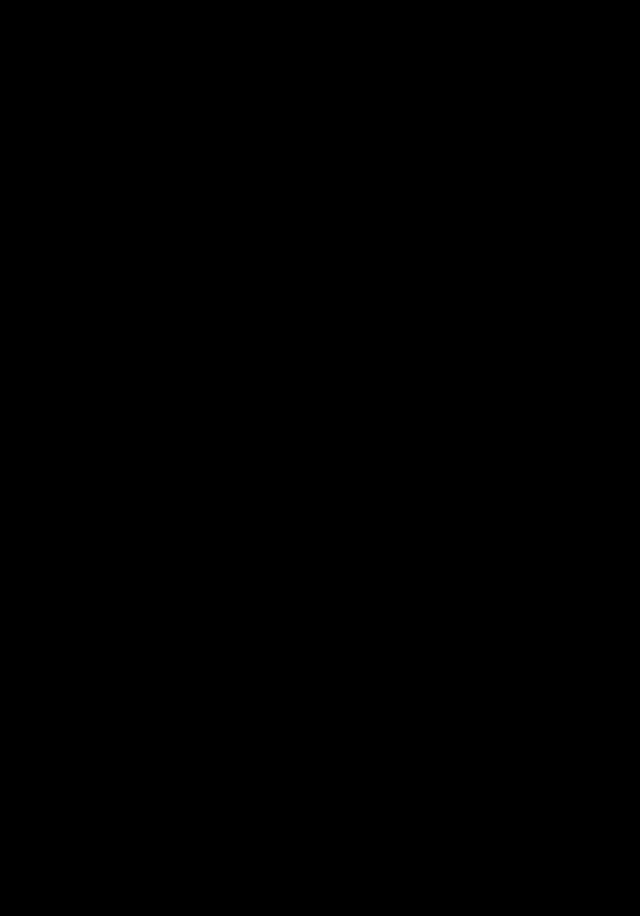
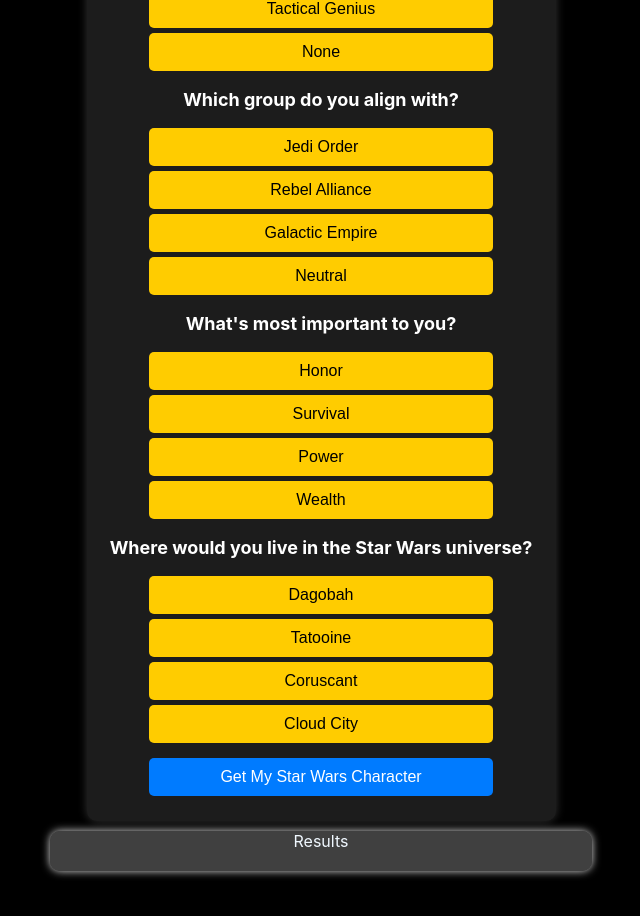
Before and after one commit to laurenneoliver/starwarsprofile, a React (Create React App) app: page / in a window 1280 px wide. Shown: the part 1016-1932 px from the top of the page, without its empty margins (319-959 px from the left). Before the commit the page ends 800 px from the top, so only its background shows below. Built offline with nearby package versions, Linux system fonts and the light colour scheme.

Commit message:
Made a quiz for fun

```diff
--- a/src/App.css
+++ b/src/App.css
@@ -17,3 +17,7 @@
     width: 40%;
     min-width: 200px;
 }
+h1 {
+    color: #ffcc01;
+    text-align: center;
+}
--- a/src/App.js
+++ b/src/App.js
@@ -3,10 +3,12 @@
 import './App.css'
 import Searchbar from './components/Searchbar'
 import SearchResults from "./components/Searchresults";
+import Characterquiz from "./components/Characterquiz";
 
 function App() {
   const [character, setCharacter] = useState(null);
   const [error, setError] = useState("");
+
   const fetchCharacter = async (query) => {
     if (!query) return; // does not make request if empty
 
@@ -21,9 +23,12 @@
   };
   return (
     <div className='app'>
-      <h1>Search the Jedi Archives and find Your Character</h1>
       <div className="searchbar-container">
+        <h1>Search the Jedi Archives for your Character</h1>
         <Searchbar onSearch={fetchCharacter} /> {/*passes the API request function to onSearch*/}
+        <SearchResults character={character} error={error} /> {/*Displays character results from API requests*/}
+        <h1>Uncover Your True Galactic Identity bellow!</h1>
+        <Characterquiz onCharacterSelected={fetchCharacter} /> {/*passes the API request function to onCharacterSelected*/}
         <SearchResults character={character} error={error} /> {/*Displays character results from API requests*/}
         </div>
     </div>
--- /dev/null
+++ b/src/components/Characterquiz.js
@@ -0,0 +1,86 @@
+import React, { useState } from "react";
+import "../styles/Characterquiz.css";
+
+function Characterquiz({ onCharacterSelected }) {
+  const questions = [
+    { question: "What's your combat style?", options: ["Lightsaber Master", "Blaster Expert", "Tactical Genius", "None"] },
+    { question: "Which group do you align with?", options: ["Jedi Order", "Rebel Alliance", "Galactic Empire", "Neutral"] },
+    { question: "What's most important to you?", options: ["Honor", "Survival", "Power", "Wealth"] },
+    { question: "Where would you live in the Star Wars universe?", options: ["Dagobah", "Tatooine", "Coruscant", "Cloud City"] },
+  ];
+
+  const [answers, setAnswers] = useState([]);
+  const [characterName, setCharacterName] = useState("");
+
+  const handleSelect = (index, option, event) => {
+    const updatedAnswers = [...answers]; // Creates a copy
+    updatedAnswers[index] = option; // Updates answer
+    setAnswers(updatedAnswers); // Updates state
+    event.target.style.backgroundColor = "blue";
+  };
+
+  const determineCharacter = () => {
+    const jediAnswers = ["Lightsaber Master", "Jedi Order", "Honor", "Dagobah"];
+    const sithAnswers = ["TIE Fighter", "Galactic Empire", "Power", "Coruscant"];
+    const rebelAnswers = ["Blaster Expert", "Rebel Alliance", "Survival", "Tatooine"];
+    const bountyHunterAnswers = ["Tactical Genius", "Neutral", "Wealth", "Cloud City"];
+
+    // Tallys up the number of answers for each catergory
+    const jediScore = answers.filter((answer) => jediAnswers.includes(answer)).length;
+    const sithScore = answers.filter((answer) => sithAnswers.includes(answer)).length;
+    const rebelScore = answers.filter((answer) => rebelAnswers.includes(answer)).length;
+    const bountyHunterScore = answers.filter((answer) => bountyHunterAnswers.includes(answer)).length;
+
+    let selectedCharacter = "Chewbacca"; // Default character
+
+    if (jediScore >= 3) {
+      selectedCharacter = "Obi-Wan Kenobi";
+    } else if (jediScore === 2) {
+      selectedCharacter = "Yoda";
+    } else if (sithScore >= 3) {
+      selectedCharacter = "Darth Vader";
+    } else if (sithScore === 2) {
+      selectedCharacter = "Emperor Palpatine";
+    } else if (rebelScore >= 3) {
+      selectedCharacter = "Leia Organa";
+    } else if (rebelScore === 2) {
+      selectedCharacter = "Han Solo";
+    } else if (bountyHunterScore >= 3) {
+      selectedCharacter = "Boba Fett";
+    } else if (bountyHunterScore === 2) {
+      selectedCharacter = "Din Djarin (Mando)";
+    }
+
+    setCharacterName(selectedCharacter); // Updates character state with the character result
+    onCharacterSelected(selectedCharacter); // Fetch character results using the App.js API call
+    // Reset all buttons to orange after submission
+    document.querySelectorAll("button").forEach((btn) => (btn.style.backgroundColor = "#ffaa00"));
+  };
+
+  return (
+    <div className="quiz-container">
+      <h2>Which Star Wars Character Are You?</h2>
+      {questions.map((q, index) => ( // maps through questions and assigns them indexes
+        <div key={index} className="question">
+          <p>{q.question}</p>
+          {q.options.map((option) => ( // maps through options and assigns them indexes
+            <button
+            key={option}
+            onClick={(event) => handleSelect(index, option, event)}
+            > {/*when answer is selected it is updated with handler*/}
+              {option}
+            </button>
+          ))}
+        </div>
+      ))}
+      <button onClick={determineCharacter} className="submit-btn">
+        Get My Star Wars Character
+      </button>
+
+      {/* Reveals the character */}
+      {characterName && <h3>You are {characterName}!</h3>}
+    </div>
+  );
+}
+
+export default Characterquiz;
--- a/src/components/Searchresults.js
+++ b/src/components/Searchresults.js
@@ -4,7 +4,7 @@
 function Searchresults({ character, error }){ {/*props from App.js*/ }
     return(
         <div className="search-results">
-            <div>Search Results</div>
+            <div>Results</div>
             {error && <p className="error-message">{error}</p>} {/*displays any errors*/}
 
             {character && (
--- /dev/null
+++ b/src/styles/Characterquiz.css
@@ -0,0 +1,60 @@
+/* Center the quiz */
+.quiz-container {
+    max-width: 600px;
+    margin: 200px 0px auto;
+    padding: 20px;
+    background-color: #1c1c1c; /* Dark Star Wars theme */
+    color: white;
+    border-radius: 10px;
+    box-shadow: 0px 0px 10px rgba(255, 255, 255, 0.2);
+    text-align: center;
+}
+
+/* Question text */
+.question {
+    margin-bottom: 15px;
+    font-size: 18px;
+    font-weight: bold;
+}
+
+/* Buttons for quiz answers */
+button {
+    display: block;
+    width: 80%;
+    padding: 10px;
+    margin: 5px auto;
+    border: none;
+    border-radius: 5px;
+    background-color: #ffcc00;
+    color: black;
+    font-size: 16px;
+    cursor: pointer;
+    transition: all 0.3s ease-in-out;
+}
+
+button:hover {
+    background-color: #ffaa00;
+    transform: scale(1.05);
+}
+button:active {
+    background-color: #0056b3;
+}
+
+/* Submit button */
+.submit-btn {
+    background-color: #007bff;
+    color: white;
+    margin-top: 15px;
+}
+
+.submit-btn:hover {
+    background-color: #0056b3;
+}
+
+/* Character result display */
+h3 {
+    margin-top: 20px;
+    font-size: 22px;
+    font-weight: bold;
+    color: #ffcc00;
+}
--- a/src/styles/Searchresults.css
+++ b/src/styles/Searchresults.css
@@ -11,4 +11,5 @@
     margin-top: 10px;
     flex-direction: column;
     background-color: rgba(128, 128, 128, 0.497);
+    margin-bottom: 100px;
 }
```
